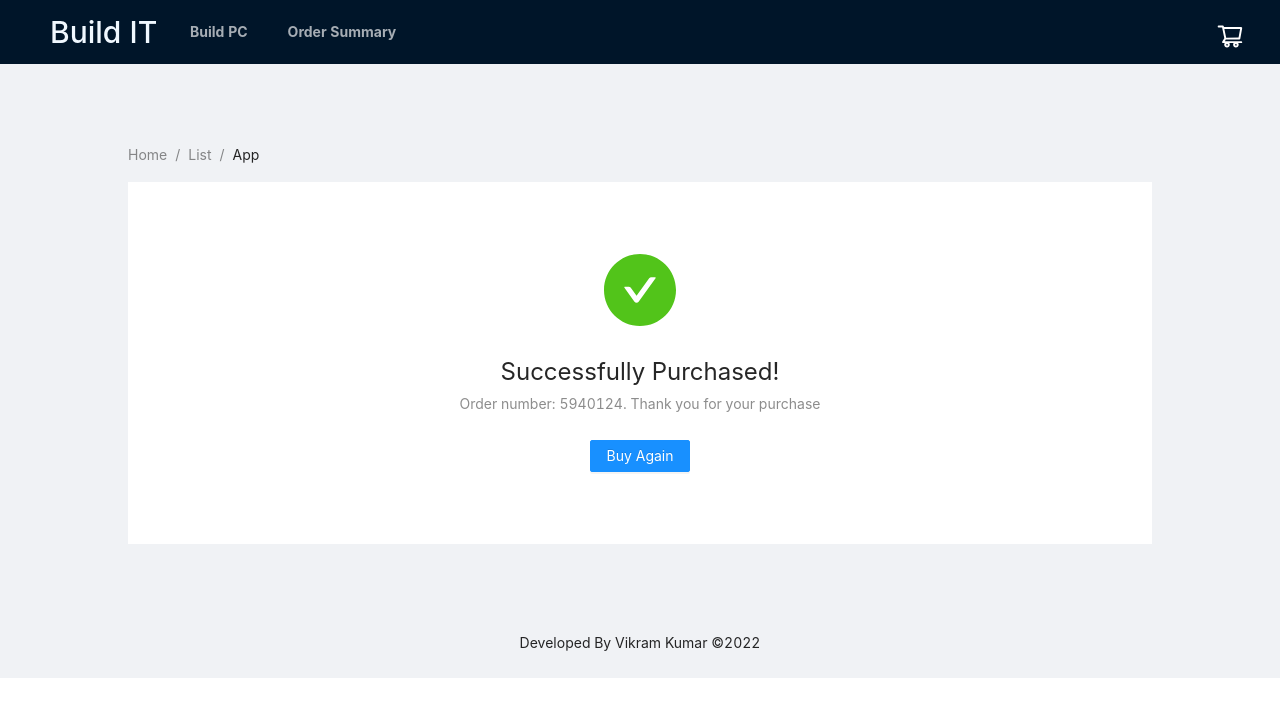
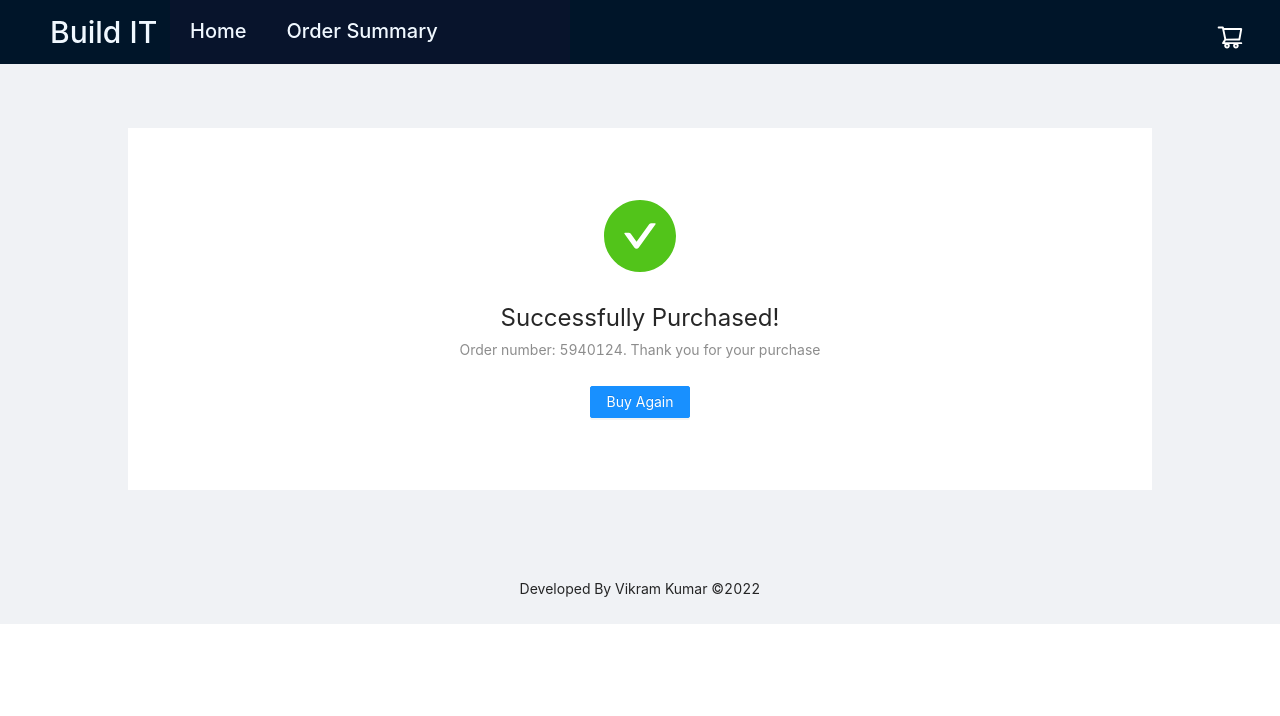
Before and after one commit to Brutalvik/buildmypc, a React (Create React App) app: page /order in a window 1280 px wide. Shown: the top 716 px of the page. Built offline with nearby package versions, Linux system fonts and the light colour scheme; no server answers; the HTML template or start-up script is replaced by a standard one.

Commit message:
Fixed nav header

```diff
--- a/src/App.css
+++ b/src/App.css
@@ -15,7 +15,18 @@
 
 h1 {
   font-size: 30px;
+}
+h4 {
+  font-size: 20px;
+}
+
+h1,
+h4 {
   color: aliceblue;
+}
+
+.navbar {
+  display: inline;
 }
 
 .ant-row-rtl .logo {
--- a/src/App.tsx
+++ b/src/App.tsx
@@ -9,7 +9,6 @@ import Footer from './components/Footer';
 import Home from './components/Home';
 import Order from './components/Order';
 import Cart from './components/Cart';
-import Breadcrumbs from './components/Breadcrumbs';
 //Interfaces
 import { CartInterface } from './models/model';
 //React Router DOM - 6
@@ -23,7 +22,7 @@ const { Content } = Layout;
 const App: React.FC = () => {
   const dispatch = useAppDispatch();
   const state = useAppSelector((state) => state);
-  const { error, part, loading, cartQuantity, types } = state.genericReducer;
+  const { cartQuantity } = state.genericReducer;
   const [visible, setVisible] = useState<boolean>(false);
   const [cart, setCart] = useState<any>([]);
 
@@ -126,7 +125,6 @@ const App: React.FC = () => {
       <Layout>
         <Header showDrawer={showDrawer} />
         <Content className='main'>
-          <Breadcrumbs />
           <Layout
             className='site-layout-background'
             style={{ padding: '24px 24px' }}
--- a/src/components/Cart.tsx
+++ b/src/components/Cart.tsx
@@ -1,8 +1,7 @@
 import { Drawer } from 'antd';
 import { AppInterface } from '../models/model';
 import Cartdata from './Cartdata';
-import React, { useState } from 'react';
-import { useAppDispatch, useAppSelector } from '../app/hooks';
+import React from 'react';
 
 const Cart: React.FC<AppInterface> = ({
   onClose,
--- a/src/components/Header.tsx
+++ b/src/components/Header.tsx
@@ -1,15 +1,12 @@
 import React from 'react';
 import { AppInterface } from '../models/model';
-import { Layout, Menu, MenuProps, Badge } from 'antd';
+import { Layout, Menu, Badge } from 'antd';
 import { ShoppingCartOutlined } from '@ant-design/icons';
 import { useAppSelector } from '../app/hooks';
+import { Link } from 'react-router-dom';
+import '../App.css';
 
 const { Header } = Layout;
-
-const nav: MenuProps['items'] = ['Build PC', 'Order Summary'].map((key) => ({
-  key,
-  label: `${key}`,
-}));
 
 const HeaderData: React.FC<AppInterface> = ({ showDrawer }) => {
   const { cartQuantity } = useAppSelector((state) => state.genericReducer);
@@ -19,12 +16,27 @@ const HeaderData: React.FC<AppInterface> = ({ showDrawer }) => {
       <div className='logo'>
         <h1>Build IT</h1>
       </div>
+
       <Menu
-        theme='dark'
         mode='horizontal'
-        style={{ fontWeight: 'bolder' }}
-        items={nav}
-      />
+        style={{
+          fontWeight: 'bolder',
+          width: '400px',
+          backgroundColor: '#08142c',
+          height: '65px',
+        }}
+      >
+        <Link to='/'>
+          <Menu.Item key={1}>
+            <h4>Home</h4>
+          </Menu.Item>
+        </Link>
+        <Link to='/order'>
+          <Menu.Item key={2}>
+            <h4>Order Summary</h4>
+          </Menu.Item>
+        </Link>
+      </Menu>
       <Badge className='cart' count={cartQuantity}>
         <ShoppingCartOutlined onClick={showDrawer} />
       </Badge>
```
